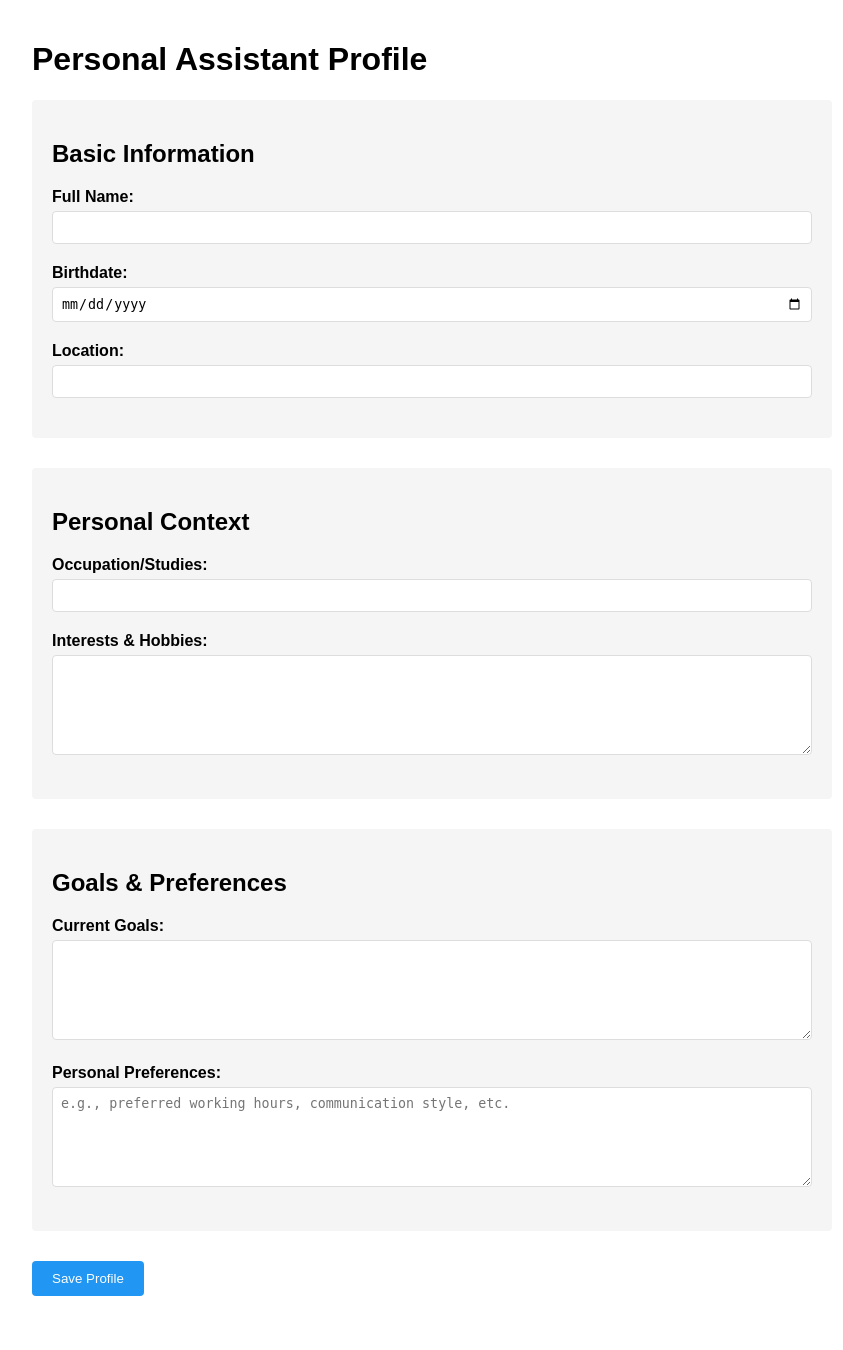
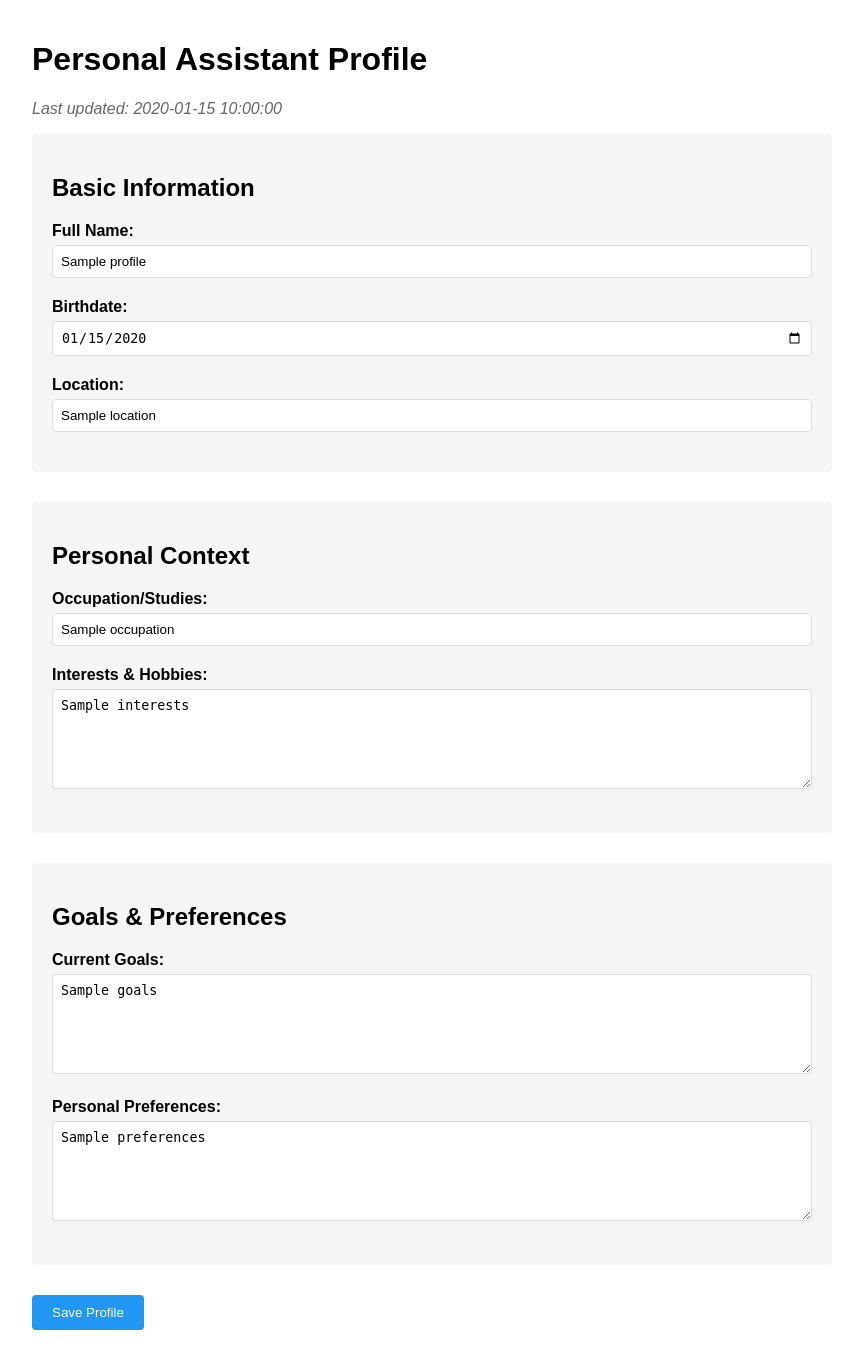
Before and after one commit to maxxfisch/smail, a FastAPI app: template templates/profile.html in a window 1280 px wide. Shown: the whole page, without its empty margins (208-1051 px from the left). Before the commit the page ends 1296 px from the top, so only its background shows below. Run offline with FastAPI, Linux system fonts and the light colour scheme; the template is opened without the code that fills it: most values are stand-ins (such as "Sample title", 1, 10 or a date in 2020).

Commit message:
Add profile data display and update functionality

```diff
--- a/storage.py
+++ b/storage.py
@@ -20,7 +20,7 @@ class Storage:
         # Merge with existing data if it exists
         existing_data = self.load_profile()
         existing_data.update(profile_data)
-        existing_data["last_updated"] = str(datetime.now())
+        existing_data["last_updated"] = datetime.now().strftime("%Y-%m-%d %H:%M:%S")
 
         with open(self.profile_path, 'w') as f:
             json.dump(existing_data, f, indent=2)
--- a/templates/profile.html
+++ b/templates/profile.html
@@ -52,20 +52,23 @@
 </head>
 <body>
     <h1>Personal Assistant Profile</h1>
+    {% if profile.get('last_updated') %}
+    <p style="color: #666; font-style: italic;">Last updated: {{ profile.get('last_updated') }}</p>
+    {% endif %}
     <form id="profileForm" method="POST" action="/save_profile">
         <div class="section">
             <h2>Basic Information</h2>
             <div class="form-group">
                 <label for="name">Full Name:</label>
-                <input type="text" id="name" name="name" required>
+                <input type="text" id="name" name="name" required value="{{ profile.get('name', '') }}">
             </div>
             <div class="form-group">
                 <label for="birthdate">Birthdate:</label>
-                <input type="date" id="birthdate" name="birthdate" required>
+                <input type="date" id="birthdate" name="birthdate" required value="{{ profile.get('birthdate', '') }}">
             </div>
             <div class="form-group">
                 <label for="location">Location:</label>
-                <input type="text" id="location" name="location" required>
+                <input type="text" id="location" name="location" required value="{{ profile.get('location', '') }}">
             </div>
         </div>
 
@@ -73,11 +76,11 @@
             <h2>Personal Context</h2>
             <div class="form-group">
                 <label for="occupation">Occupation/Studies:</label>
-                <input type="text" id="occupation" name="occupation" required>
+                <input type="text" id="occupation" name="occupation" required value="{{ profile.get('occupation', '') }}">
             </div>
             <div class="form-group">
                 <label for="interests">Interests & Hobbies:</label>
-                <textarea id="interests" name="interests" required></textarea>
+                <textarea id="interests" name="interests" required>{{ profile.get('interests', '') }}</textarea>
             </div>
         </div>
 
@@ -85,11 +88,11 @@
             <h2>Goals & Preferences</h2>
             <div class="form-group">
                 <label for="goals">Current Goals:</label>
-                <textarea id="goals" name="goals" required></textarea>
+                <textarea id="goals" name="goals" required>{{ profile.get('goals', '') }}</textarea>
             </div>
             <div class="form-group">
                 <label for="preferences">Personal Preferences:</label>
-                <textarea id="preferences" name="preferences" placeholder="e.g., preferred working hours, communication style, etc." required></textarea>
+                <textarea id="preferences" name="preferences" placeholder="e.g., preferred working hours, communication style, etc." required>{{ profile.get('preferences', '') }}</textarea>
             </div>
         </div>
 
```
